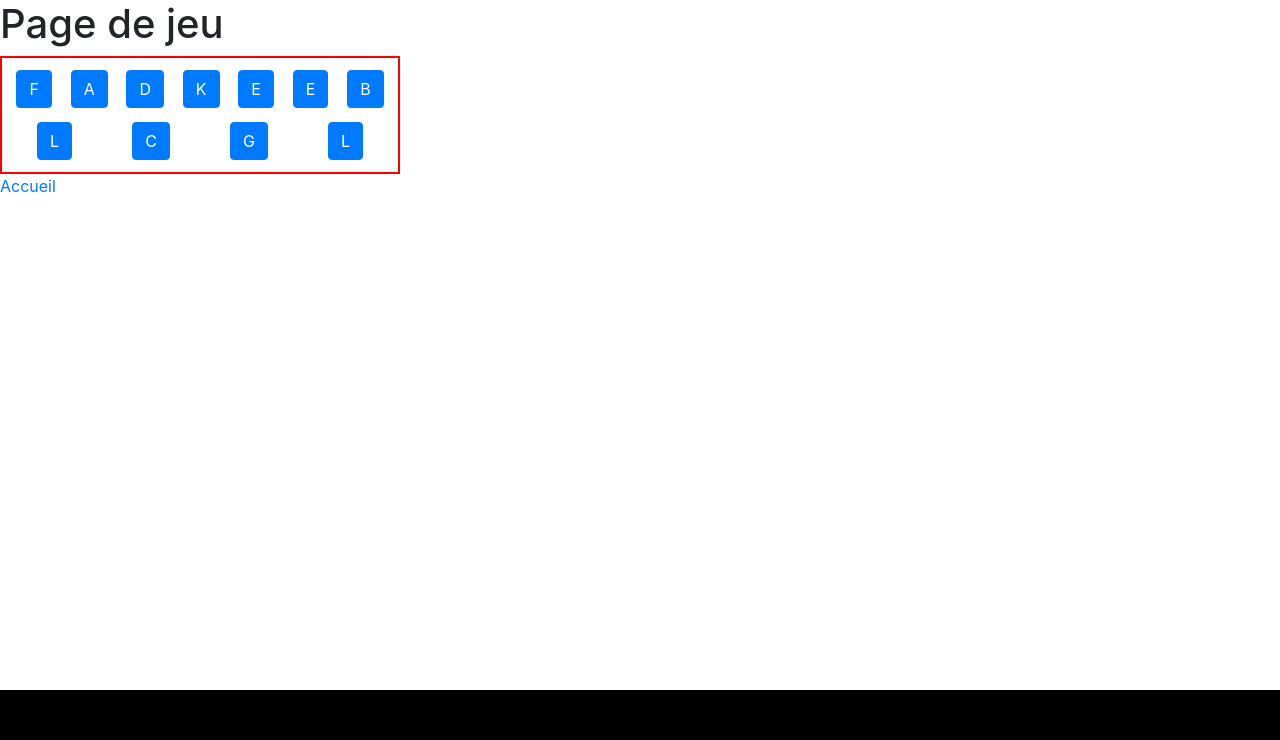
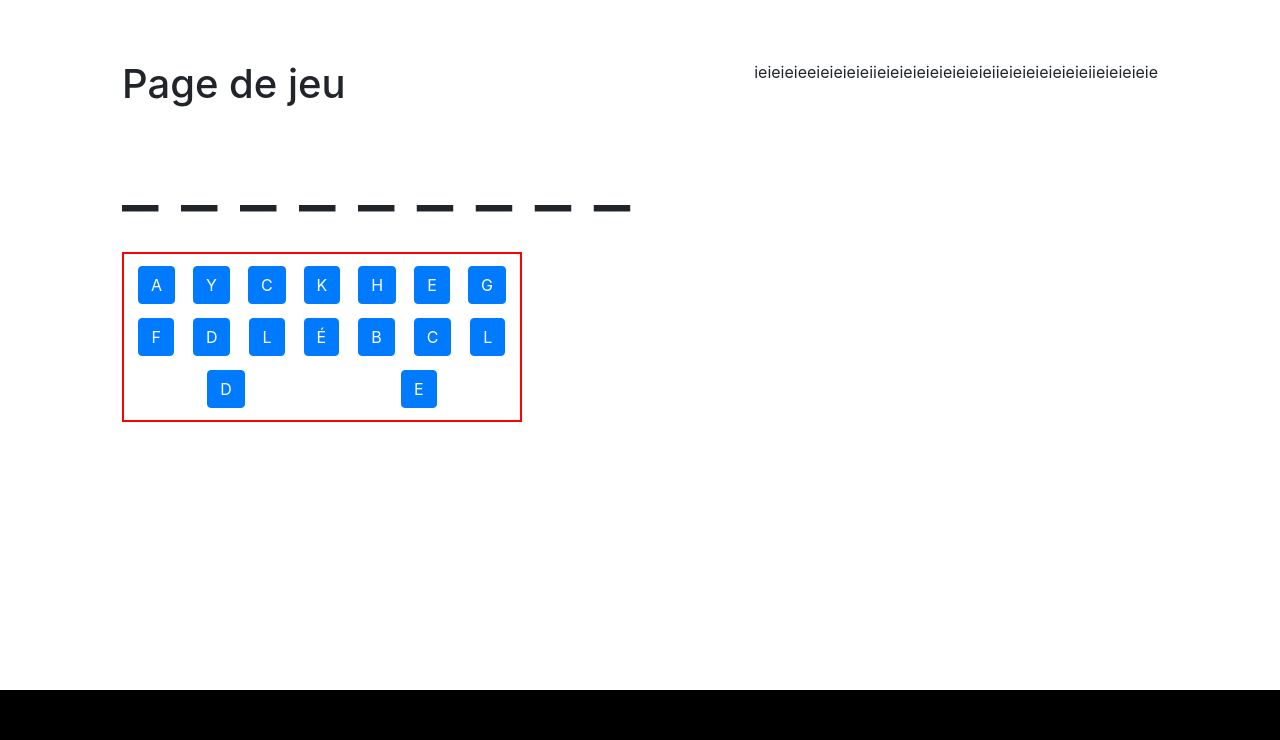
Before and after one commit to Le-python-pendu/python_pendu, a Django app: page /game/ in a window 1280 px wide. Shown: the part 60-800 px from the top of the page. Run offline with Django 4.2, Linux system fonts and the light colour scheme; some libraries are stand-ins or nearby versions.

Commit message:
word in html

```diff
--- a/python_pendu/static/python_pendu/css/style.css
+++ b/python_pendu/static/python_pendu/css/style.css
@@ -1,6 +1,7 @@
 body{
     background-color:#F5F5F5
-    min-height:500px
+    min-height:500px;
+
 }
 nav{
     background:black;
@@ -8,6 +9,13 @@ nav{
     display:flex;
     flex-direction:row;
     justify-content: space-between;
+
+}
+main{
+    padding:60px;
+    display:flex;
+    flex-direction:row;
+    justify-content:space-around;
 
 }
 span{
@@ -19,6 +27,9 @@ span img{
 }
 #word{
     display:none
+}
+#pendu{
+    font-size:80px
 }
 #keyboard{
     display:flex;
--- a/python_pendu/static/python_pendu/js/index.js
+++ b/python_pendu/static/python_pendu/js/index.js
@@ -1,10 +1,19 @@
 console.log(5899)
 console.log("la vue est chaude")
 let word= document.getElementById('word')
+let pendu= document.getElementById('pendu')
 let cont=word.innerHTML
 cont=cont.toUpperCase()
 let arr=cont.split('')
 let verif=[].concat(arr)
+let arr_replace=[]
+for(let i=0;i<verif.length;i++){
+    arr_replace.push('_')
+}
+let newArr=[].concat(arr_replace)
+arr_replace=arr_replace.join(" ")
+console.log(arr_replace)
+pendu.innerHTML=arr_replace
 let tab=["a",'b','c','d','e','f','g'];
 tab=tab.join('')
 tab=tab.toUpperCase()
@@ -12,6 +21,7 @@ tab=tab.split('')
 let key = document.getElementById('keyboard')
 
 let countEr=0
+//let finPendu=[]
 
 Array.prototype.push.apply(arr, tab);
 console.log(arr)
@@ -26,7 +36,13 @@ function addKey(texte){
     console.log(texte)
   key.innerHTML +="<button class='evClick btn btn-primary'>"+texte+"</button>";
 }
-
+function getAllIndexes(arr, val) {
+    var indexes = [], i;
+    for(i = 0; i < arr.length; i++)
+        if (arr[i] === val)
+            indexes.push(i);
+     return indexes
+}
 for(let i = 0;i<arr.length;i++){
    addKey(arr[i]);
 }
@@ -50,8 +66,22 @@ for(let i = 0;i<but.length;i++){
 
         }
         else{
+            let  finPendu=getAllIndexes(verif,resp)
+            console.log(finPendu.length)
+            for(let i =0; i<finPendu.length;i++){
+                newArr[finPendu[i]]=resp
+                console.log(resp)
+                console.log(newArr[finPendu[i]])
+                console.log(finPendu[i])
+
+            }
+
+
             console.log('Vrai')
+
         }
+        console.log(newArr)
+        pendu.innerHTML=newArr.join(' ')
 		console.log(event.target.innerText)
 	}, false);
 
--- a/python_pendu/templates/python_pendu/game.html
+++ b/python_pendu/templates/python_pendu/game.html
@@ -1,12 +1,24 @@
 {% extends 'python_pendu/index.html' %}
 
 {% block content %}
-    <h1> Page de jeu </h1>
-    <div id="content_word">
-        <p id="word">Kell</p>
-    </div>
-    <div id="keyboard">
 
-    </div>
-    <a href="{% url 'home'%}">Accueil</a>
+    <article>
+        <h1> Page de jeu </h1>
+        <div id="content_word">
+            <p id="pendu">
+
+            </p>
+            <p id="word">Kellydéch</p>
+        </div>
+        <div id="keyboard">
+
+        </div>
+    </article>
+    <aside>
+        <p>
+            ieieieieeieieieieiieieieieieieieieieiieieieieieieieiieieieieie
+        </p>
+    </aside>
+
+
 {% endblock %}
--- a/python_pendu/templates/python_pendu/index.html
+++ b/python_pendu/templates/python_pendu/index.html
@@ -27,7 +27,10 @@
             </span>
 
         </nav>
+        <main>
             {% block content %}{% endblock %}
+        </main>
+
         <footer></footer>
      </body>
      <script > console.log(123455)</script>
--- a/python_pendu/templates/python_pendu/index_log.html
+++ b/python_pendu/templates/python_pendu/index_log.html
@@ -11,8 +11,11 @@
          <link rel="stylesheet" href="{% static 'python_pendu/css/style.css' %}" />
      </head>
      <body>
+        <main>
 
             {% block content %}{% endblock %}
+        </main>
+
      </body>
      <script > console.log(123455)</script>
      <script src="{% static 'python_pendu/js/index.js' %}"></script>
```
